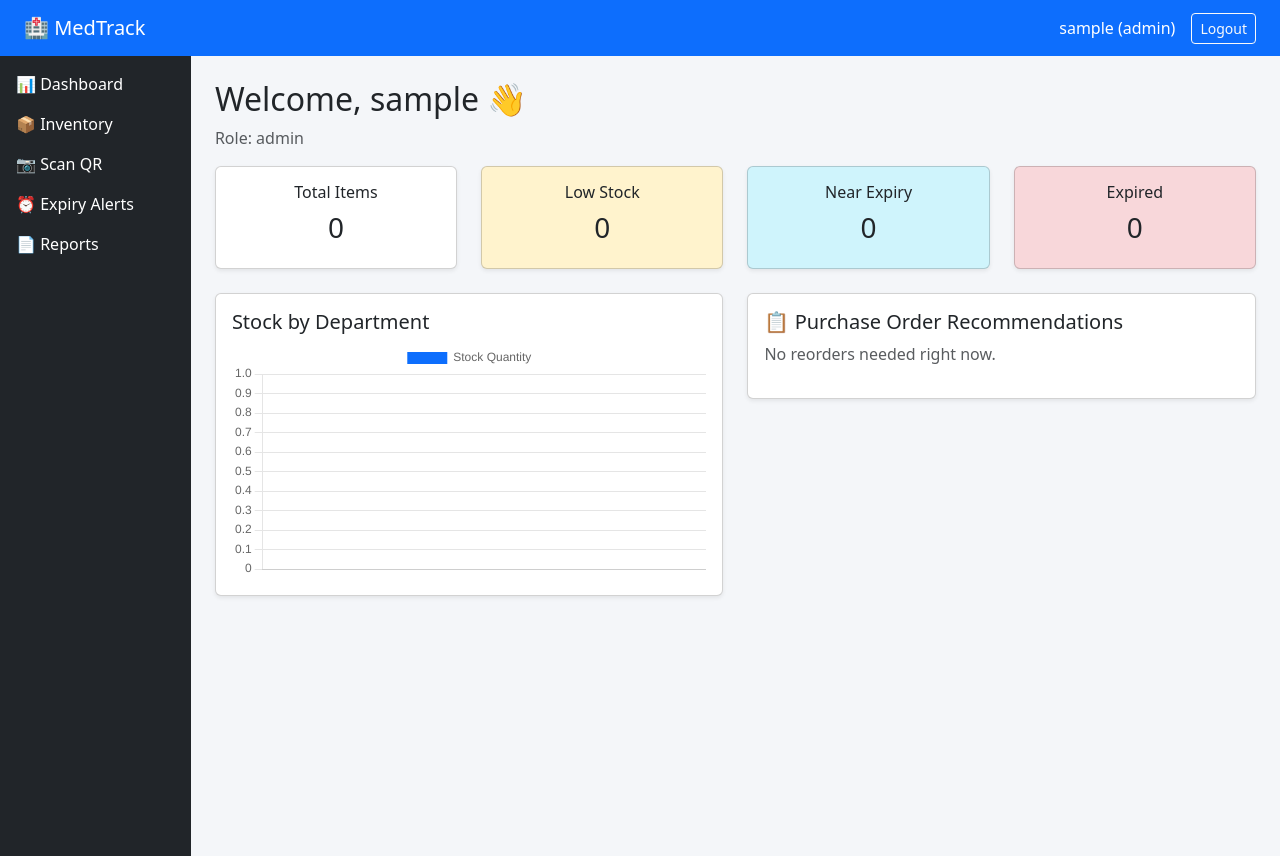
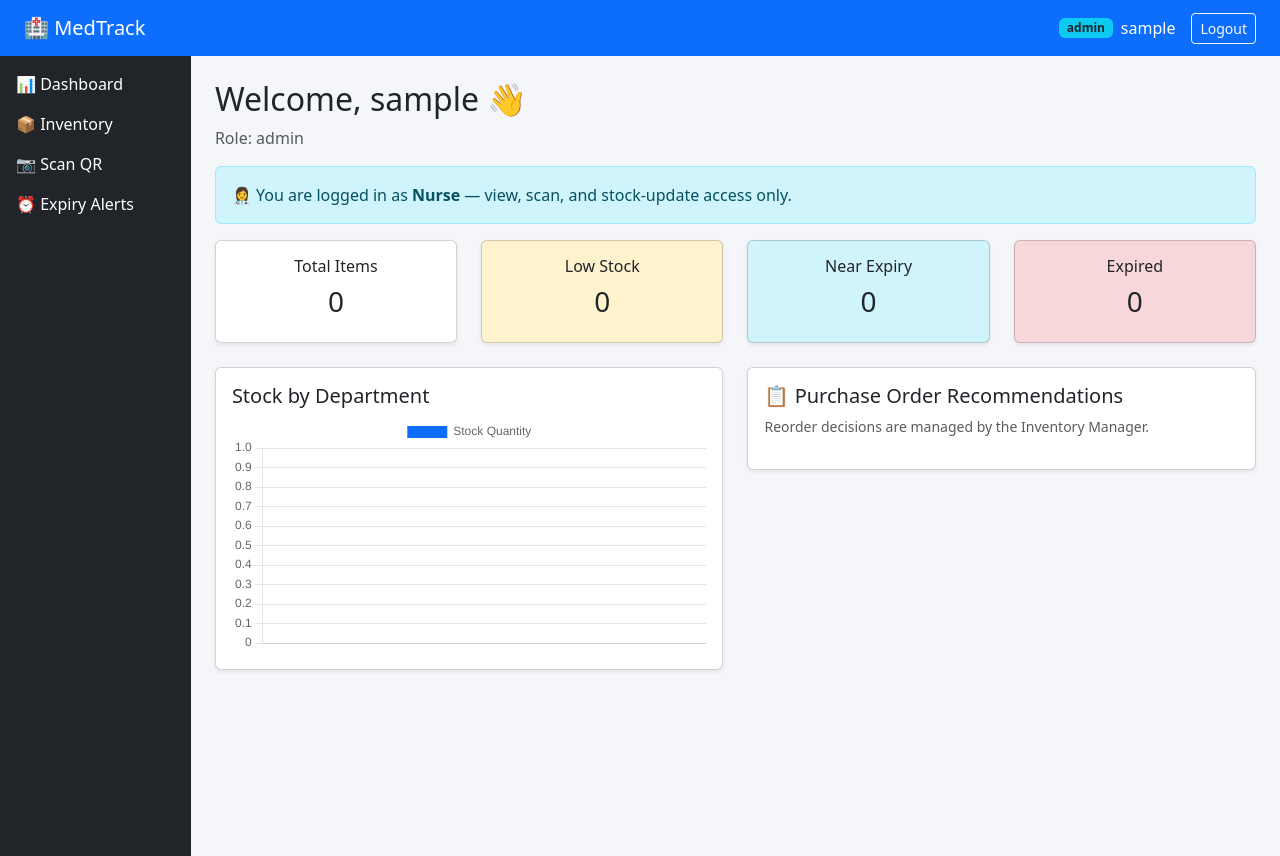
Before and after one commit to Madhu16369/medtrack, a Flask app: page /dashboard in a window 1280 px wide. Run offline with Flask 3, Linux system fonts and the light colour scheme; the visitor is signed in with stand-in values (Sample User, id 1); data that the repository does not hold is empty.

Commit message:
Day 12: Role-based access control - Manager full access, Nurse restricted

```diff
--- a/app.py
+++ b/app.py
@@ -9,6 +9,18 @@ import os
 import pandas as pd
 from flask import Response
 from models import DEPARTMENTS, SUPPLIERS
+from functools import wraps
+from flask import abort
+
+def manager_required(f):
+    @wraps(f)
+    def wrapper(*args, **kwargs):
+        if current_user.role != "Manager":
+            flash("This action is restricted to Inventory Managers.")
+            return redirect("/dashboard")
+        return f(*args, **kwargs)
+    return wrapper
+
 
 app = Flask(__name__)
 app.config['SECRET_KEY'] = 'change-this-to-something-random-later'
@@ -128,6 +140,7 @@ def inventory_list():
 
 @app.route("/inventory/add", methods=["GET", "POST"])
 @login_required
+@manager_required
 def add_item():
     if request.method == "POST":
         new_item = InventoryItem(
@@ -159,6 +172,7 @@ def add_item():
 
 @app.route("/inventory/edit/<int:item_id>", methods=["GET", "POST"])
 @login_required
+@manager_required
 def edit_item(item_id):
     item = InventoryItem.query.get_or_404(item_id)
     if request.method == "POST":
@@ -179,6 +193,7 @@ def edit_item(item_id):
 
 @app.route("/inventory/delete/<int:item_id>")
 @login_required
+@manager_required
 def delete_item(item_id):
     item = InventoryItem.query.get_or_404(item_id)
     db.session.delete(item)
@@ -215,6 +230,7 @@ def inventory_template():
 
 @app.route("/inventory/upload", methods=["GET", "POST"])
 @login_required
+@manager_required
 def upload_inventory():
     if request.method == "POST":
         file = request.files.get("excel_file")
@@ -318,6 +334,7 @@ def alerts():
 
 @app.route("/reports")
 @login_required
+@manager_required
 def reports():
     return render_template("reports.html")
 
--- a/templates/base.html
+++ b/templates/base.html
@@ -11,7 +11,10 @@
     <span class="navbar-brand">🏥 MedTrack</span>
     {% if current_user.is_authenticated %}
     <div class="d-flex align-items-center">
-        <span class="text-white me-3">{{ current_user.username }} ({{ current_user.role }})</span>
+        <span class="badge {{ 'bg-warning text-dark' if current_user.role == 'Manager' else 'bg-info text-dark' }} me-2">
+            {{ current_user.role }}
+        </span>
+        <span class="text-white me-3">{{ current_user.username }}</span>
         <a href="/logout" class="btn btn-outline-light btn-sm">Logout</a>
     </div>
     {% endif %}
@@ -27,7 +30,9 @@
           ⏰ Expiry Alerts
           {% if alert_count > 0 %}<span class="badge bg-danger">{{ alert_count }}</span>{% endif %}
         </a>
+        {% if current_user.role == "Manager" %}
         <a href="/reports" class="d-block text-white mb-3 text-decoration-none">📄 Reports</a>
+        {% endif %}
     </div>
     {% endif %}
     <div class="container-fluid p-4">
--- a/templates/dashboard.html
+++ b/templates/dashboard.html
@@ -2,6 +2,12 @@
 {% block content %}
 <h2>Welcome, {{ current_user.username }} 👋</h2>
 <p class="text-muted">Role: {{ current_user.role }}</p>
+
+{% if current_user.role == "Manager" %}
+<div class="alert alert-warning">🔑 You are logged in as <b>Inventory Manager</b> — full access enabled.</div>
+{% else %}
+<div class="alert alert-info">👩‍⚕️ You are logged in as <b>Nurse</b> — view, scan, and stock-update access only.</div>
+{% endif %}
 
 <div class="row mt-3">
     <div class="col-md-3">
@@ -36,6 +42,7 @@
     <div class="col-md-6">
         <div class="card p-3 shadow-sm">
             <h5>📋 Purchase Order Recommendations</h5>
+            {% if current_user.role == "Manager" %}
                 {% if reorder_suggestions %}
                 <table class="table table-sm">
                     <tr><th>Item</th><th>Current Qty</th><th>Suggested Reorder</th></tr>
@@ -49,6 +56,9 @@
                 </table>
                 {% else %}
                 <p class="text-muted">No reorders needed right now.</p>
+                {% endif %}
+            {% else %}
+                <p class="text-muted small">Reorder decisions are managed by the Inventory Manager.</p>
             {% endif %}
         </div>
     </div>
```
Also changed, not shown: templates/inventory_list.html (+11 -2 lines). Lines whose indentation alone changed are shown as unchanged.
